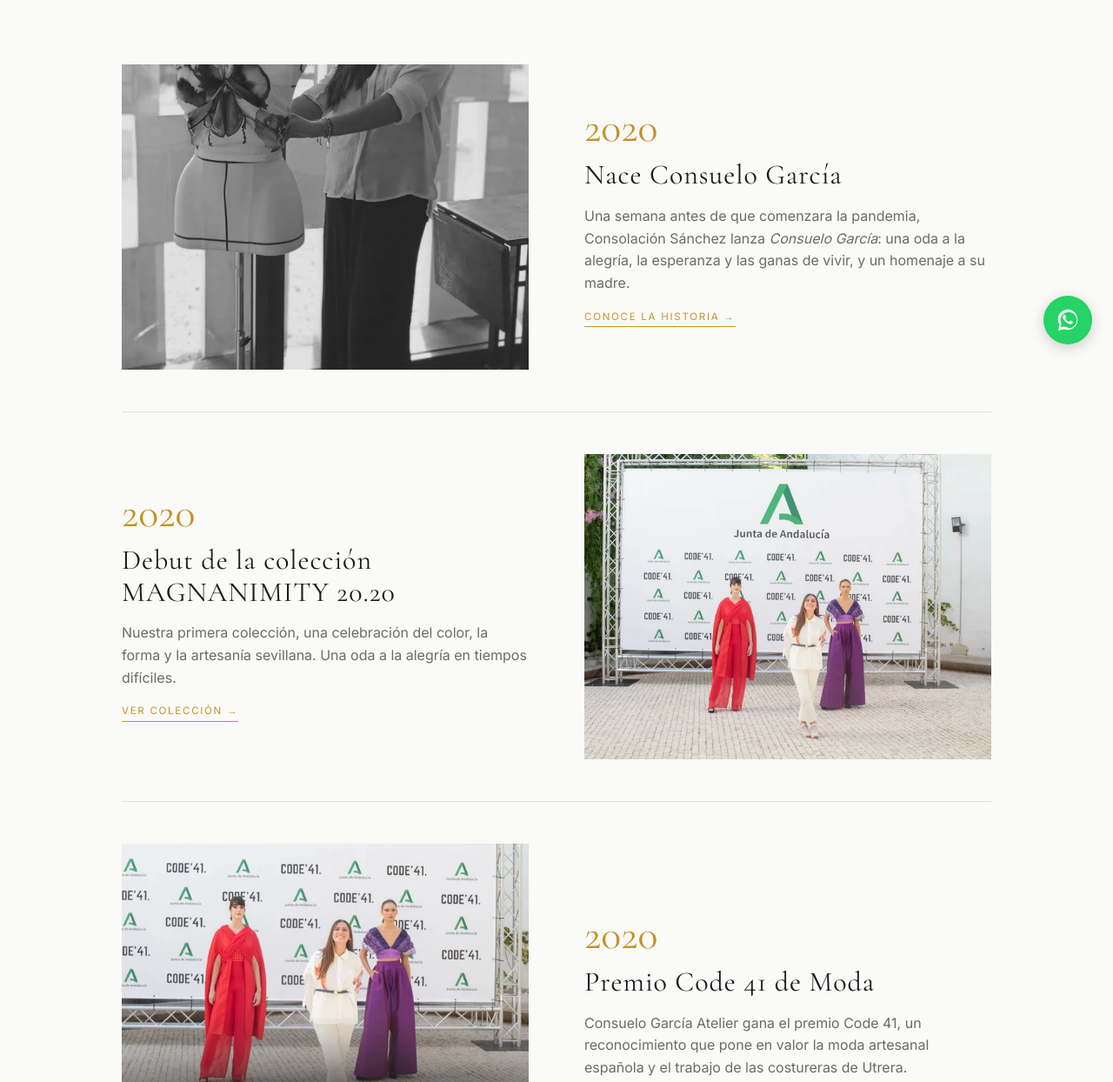
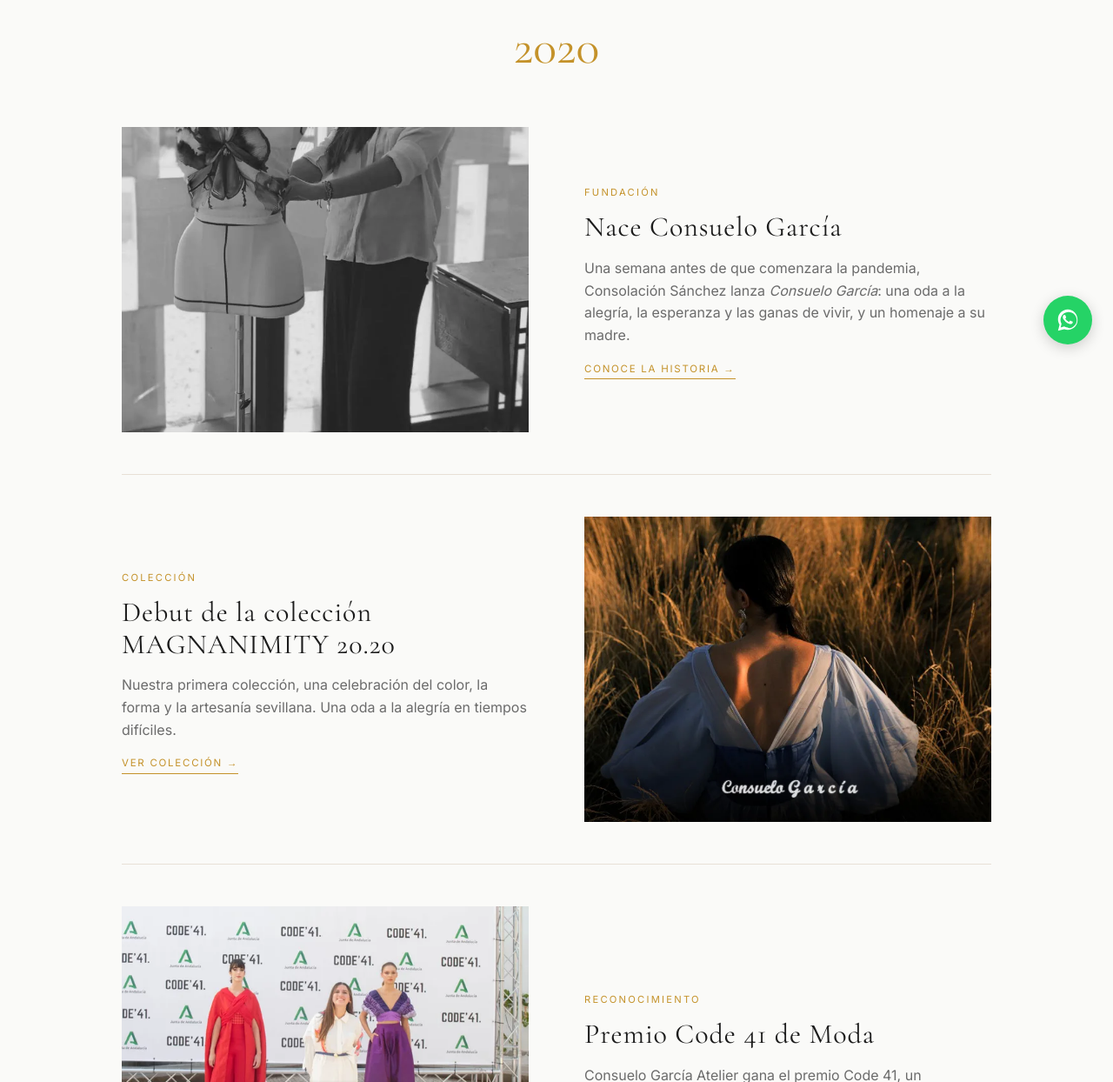
Before and after one commit to curroga/consoWeb, a plain HTML site: page trayectoria.html in a window 1280 px wide. Shown: the part 380-1624 px from the top of the page at 87% size. Drawn offline with nearby package versions, Linux system fonts and the light colour scheme.

Commit message:
feat(trayectoria): use milestone labels and distinct debut image
Show the shared year once and tag each milestone (Fundación, Colección,
Reconocimiento) instead of repeating 2020. Use the MAGNANIMITY campaign
photo for the debut so it no longer duplicates the Code 41 award image.

```diff
--- a/css/style.css
+++ b/css/style.css
@@ -521,6 +521,14 @@ p { font-size: 1rem; color: var(--text-muted); max-width: 65ch; }
 }
 
 /* ── Trayectoria page ── */
+.timeline__year {
+  font-family: var(--heading);
+  font-size: 3.5rem;
+  line-height: 1;
+  color: var(--accent);
+  text-align: center;
+  margin: 0 auto 1rem;
+}
 .timeline {
   list-style: none;
   position: relative;
@@ -544,14 +552,7 @@ p { font-size: 1rem; color: var(--text-muted); max-width: 65ch; }
   background: var(--cream);
 }
 .milestone__img img { width: 100%; height: 100%; object-fit: cover; }
-.milestone__year {
-  display: block;
-  font-family: var(--heading);
-  font-size: 3rem;
-  line-height: 1;
-  color: var(--accent);
-}
-.milestone__body h2 { font-size: 2rem; margin: 0.75rem 0 1rem; }
+.milestone__body h2 { font-size: 2rem; margin: 0 0 1rem; }
 
 /* ── Colecciones page ── */
 .colecciones-intro {
--- a/trayectoria.html
+++ b/trayectoria.html
@@ -50,13 +50,14 @@
 
   <section class="section">
     <div class="container">
+      <p class="timeline__year">2020</p>
       <ol class="timeline">
         <li class="milestone" id="nacimiento">
           <div class="milestone__img">
             <img src="images/atelier.webp" alt="Taller de costura de Consuelo García Atelier en Utrera" loading="lazy" width="1200" height="1500">
           </div>
           <div class="milestone__body">
-            <span class="milestone__year">2020</span>
+            <span class="label">Fundación</span>
             <h2>Nace Consuelo García</h2>
             <p>Una semana antes de que comenzara la pandemia, Consolación Sánchez lanza <em>Consuelo García</em>: una oda a la alegría, la esperanza y las ganas de vivir, y un homenaje a su madre.</p>
             <a href="sobre-mi.html" class="blog-card__link">Conoce la historia →</a>
@@ -64,10 +65,10 @@
         </li>
         <li class="milestone" id="magnanimity">
           <div class="milestone__img">
-            <img src="images/blog-2.webp" alt="Colección MAGNANIMITY 20.20" loading="lazy" width="800" height="450">
+            <img src="images/coleccion-hero.webp" alt="Colección MAGNANIMITY 20.20" loading="lazy" width="1000" height="600">
           </div>
           <div class="milestone__body">
-            <span class="milestone__year">2020</span>
+            <span class="label">Colección</span>
             <h2>Debut de la colección MAGNANIMITY 20.20</h2>
             <p>Nuestra primera colección, una celebración del color, la forma y la artesanía sevillana. Una oda a la alegría en tiempos difíciles.</p>
             <a href="colecciones.html" class="blog-card__link">Ver colección →</a>
@@ -78,7 +79,7 @@
             <img src="images/blog-1.webp" alt="Premio Code 41 de Moda" loading="lazy" width="800" height="450">
           </div>
           <div class="milestone__body">
-            <span class="milestone__year">2020</span>
+            <span class="label">Reconocimiento</span>
             <h2>Premio Code 41 de Moda</h2>
             <p>Consuelo García Atelier gana el premio Code 41, un reconocimiento que pone en valor la moda artesanal española y el trabajo de las costureras de Utrera.</p>
           </div>
```
Also changed, not shown: index.html (+4 -4 lines).
